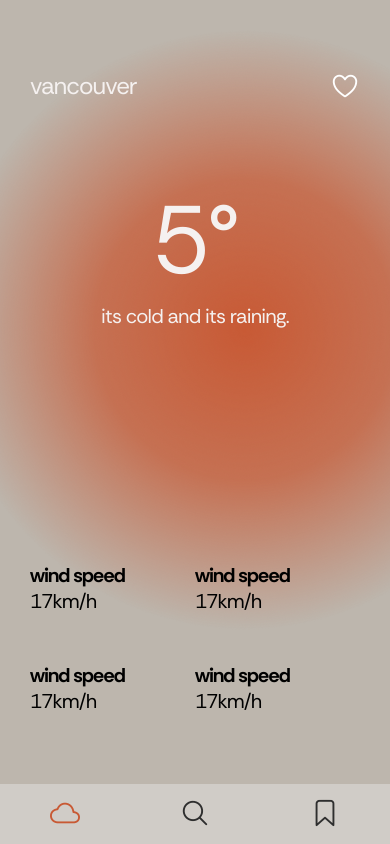
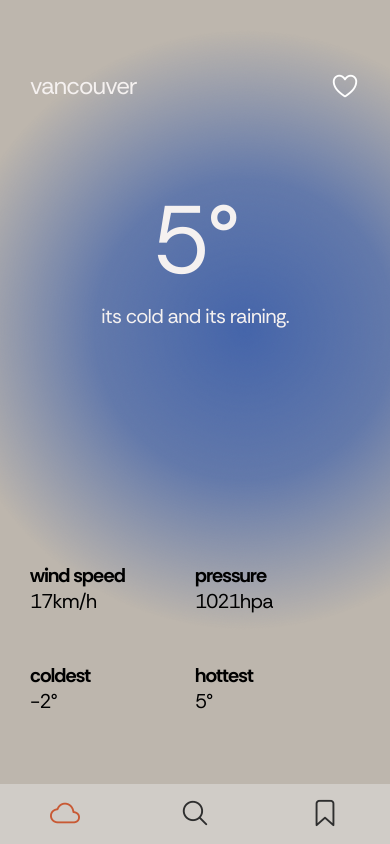
Before and after one commit to ssupix/whether-app, a React Native app: screen /Home in a window 390 px wide. Built offline with nearby package versions, Linux system fonts and the light colour scheme.

Commit message:
home page edits + prepared background change function

```diff
--- a/components/Home.js
+++ b/components/Home.js
@@ -1,4 +1,4 @@
-import { StyleSheet, View, Image } from 'react-native';
+import { StyleSheet, View, Image, TouchableOpacity } from 'react-native';
 import { Ionicons } from '@expo/vector-icons';
 
 import orange from '../assets/png/orange.png';
@@ -10,18 +10,35 @@ import { theme } from '../style/theme';
 
 export default function HomeScreen() {
 
+    // uncomment this if you want to use the getCircleImage function
+    // it only will work with mapped data
+
+    // const getCircleImage = (temperature) => {
+    //     if (temperature < 7) {
+    //         return blue;
+    //     } else if (temperature >= 7 && temperature <= 15) {
+    //         return yellow;
+    //     } else {
+    //         return orange;
+    //     }
+    // };
+
     return (
         <View style={styles.main}>
 
             <View style={styles.circle}>
-                <Image source={orange} style={styles.image} />
+                {/* <Image source={getCircleImage(item.temperature)} style={styles.image} /> */}
+                <Image source={blue} style={styles.image} />
             </View>
 
             <View style={styles.header}>
                 <Text h2>Vancouver</Text>
-                <Ionicons name="heart-outline" size={30} color="white"/>
+                <TouchableOpacity>
+                    <Ionicons name="heart-outline" size={30} color="white"/>
+                </TouchableOpacity>
             </View>
             <View style={styles.container}>
+                {/* you would add the temperature here for background color function to work, I assumed its gon be item.temperature */}
                 <Text h1>5°</Text>
                 <Text style={styles.description}>its cold and its raining.</Text>
             </View>
@@ -32,18 +49,18 @@ export default function HomeScreen() {
                         <Text style={theme.components.Text.bodyStyle}>17km/h</Text>
                     </View>
                     <View style={styles.data}>
-                        <Text h3>wind speed</Text>
-                        <Text style={theme.components.Text.bodyStyle}>17km/h</Text>
+                        <Text h3>pressure</Text>
+                        <Text style={theme.components.Text.bodyStyle}>1021hPa</Text>
                     </View>
                 </View>
                 <View style={styles.dataRow}>
                     <View style={styles.data}>
-                        <Text h3>wind speed</Text>
-                        <Text style={theme.components.Text.bodyStyle}>17km/h</Text>
+                        <Text h3>coldest</Text>
+                        <Text style={theme.components.Text.bodyStyle}>-2°</Text>
                     </View>
                     <View style={styles.data}>
-                        <Text h3>wind speed</Text>
-                        <Text style={theme.components.Text.bodyStyle}>17km/h</Text>
+                        <Text h3>hottest</Text>
+                        <Text style={theme.components.Text.bodyStyle}>5°</Text>
                     </View>
                 </View>
             </View>
```
